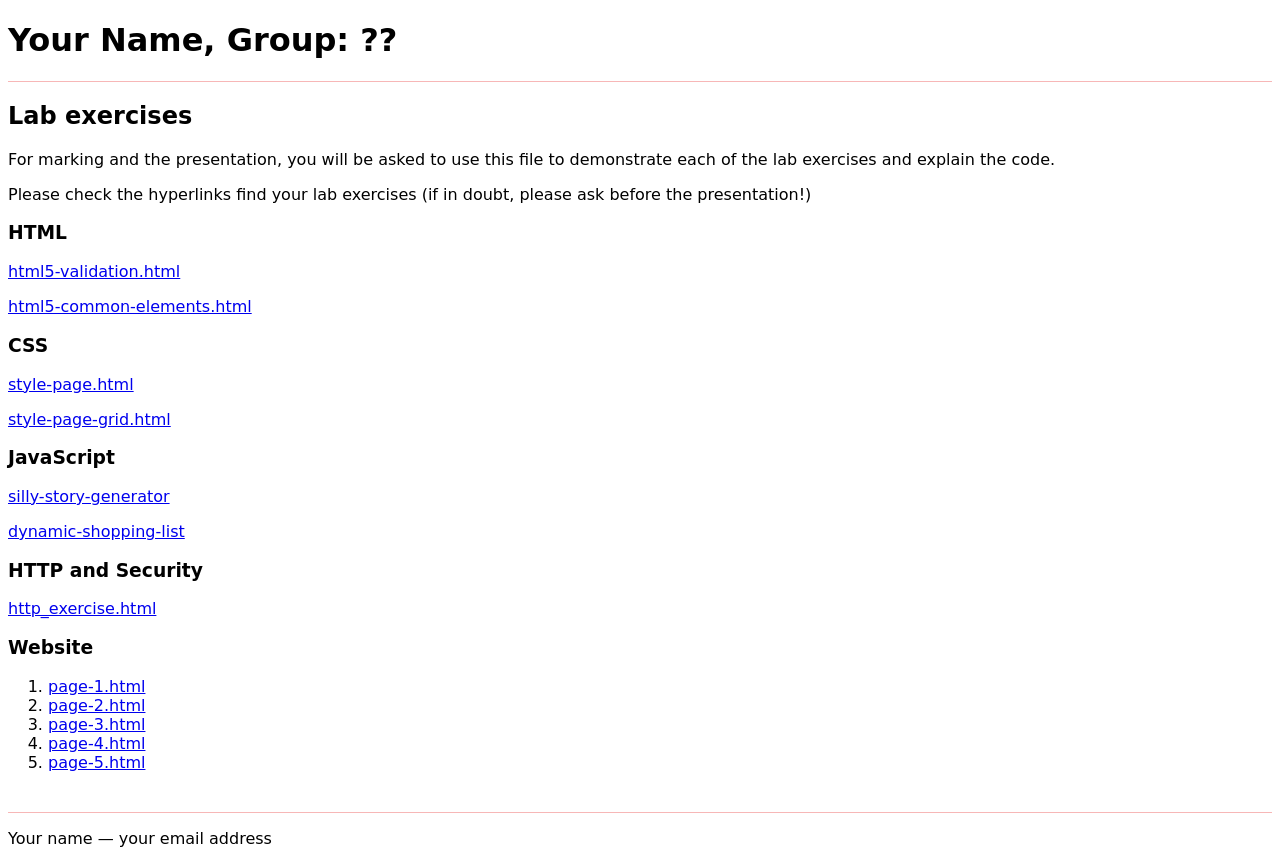
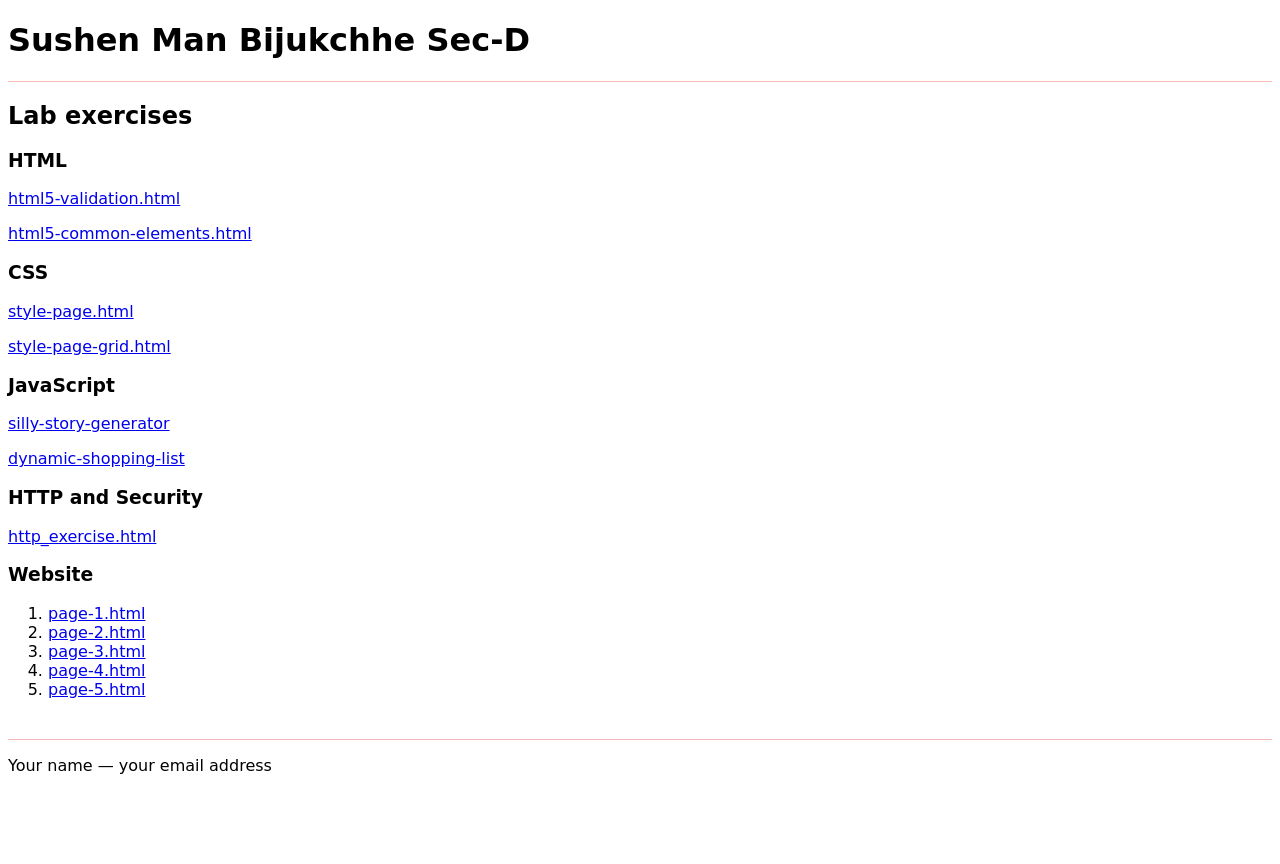
Before and after one commit to sushenman/WSD, a plain HTML site: page index.html in a window 1280 px wide. After the commit the page ends 800 px from the top, so only its background shows below. Drawn offline with Linux system fonts and the light colour scheme; a web font is replaced by a local one.

Commit message:
complete

```diff
--- a/index.html
+++ b/index.html
@@ -15,11 +15,10 @@
 </head>
 <body>
    <header>
-      <h1>Your Name, Group: ??</h1>
+      <h1>Sushen Man Bijukchhe Sec-D</h1>
    </header>
    <h2>Lab exercises</h2>
-   <p>For marking and the presentation, you will be asked to use this file to demonstrate each of the lab exercises and explain the code.</p>
-   <p>Please check the hyperlinks find your lab exercises (if in doubt, please ask before the presentation!)</p>
+
    <nav id="lab">
       <h3>HTML</h3>
       <p><a target="_blank" href="labs/html5-validation.html">html5-validation.html</a></p>
```
